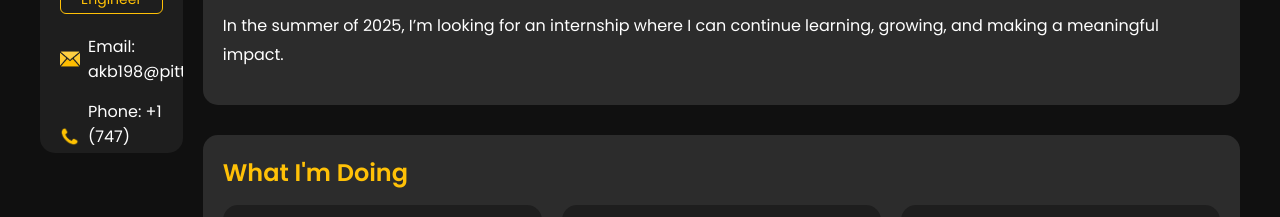
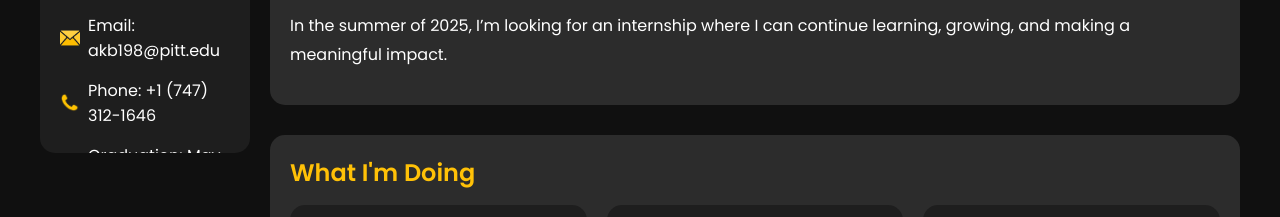
Before and after one commit to AkhilBod/AkhilBod.github.io, a plain HTML site: page index.html in a window 1280 px wide. Shown: the part 347-564 px from the top of the page. Drawn offline with Linux system fonts and the light colour scheme.

Commit message:
Increased SideBar Width

```diff
--- a/style.css
+++ b/style.css
@@ -83,7 +83,7 @@ body {
 
 /* Sidebar */
 .sidebar {
-  width: 300px; /* Adjusted width to avoid being too skinny */
+  width: 500px; /* Adjusted width to avoid being too skinny */
   background-color: #1E1E1E;
   border-radius: 15px;
   padding: 20px;
```
